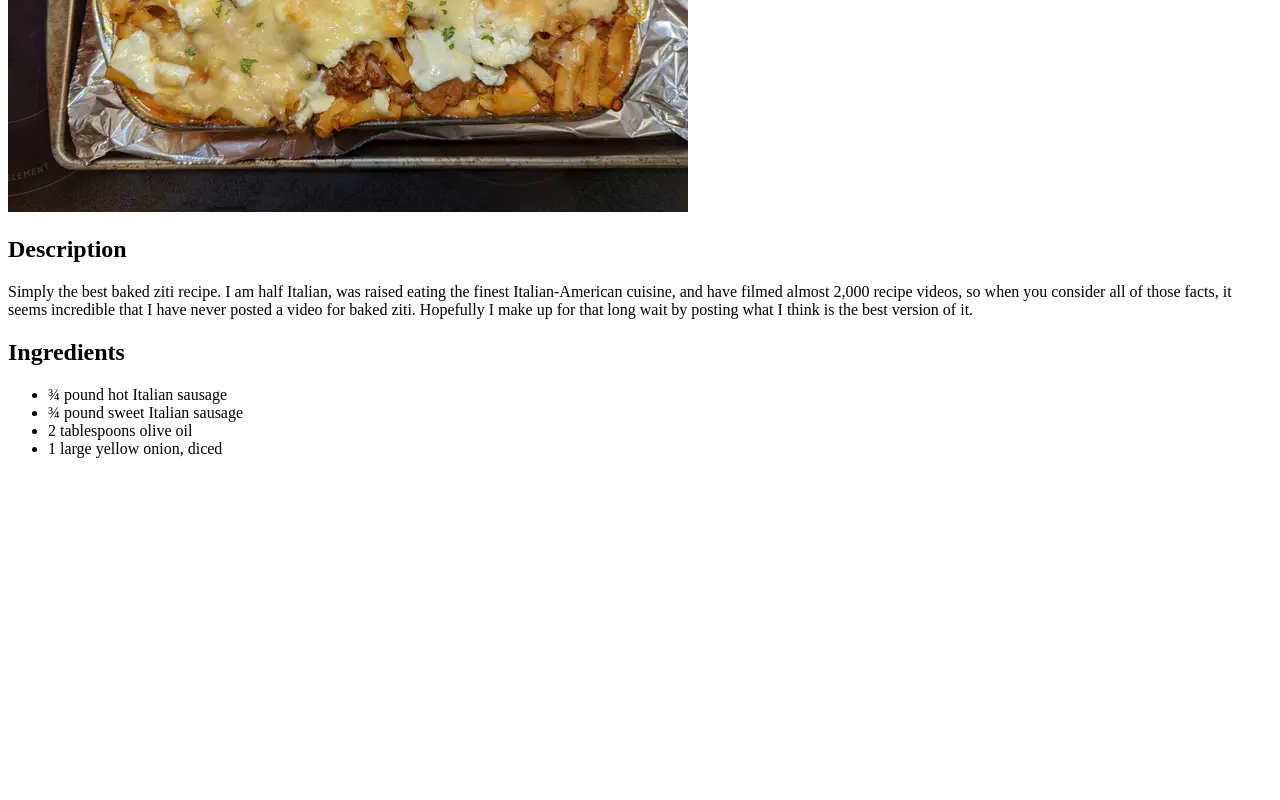
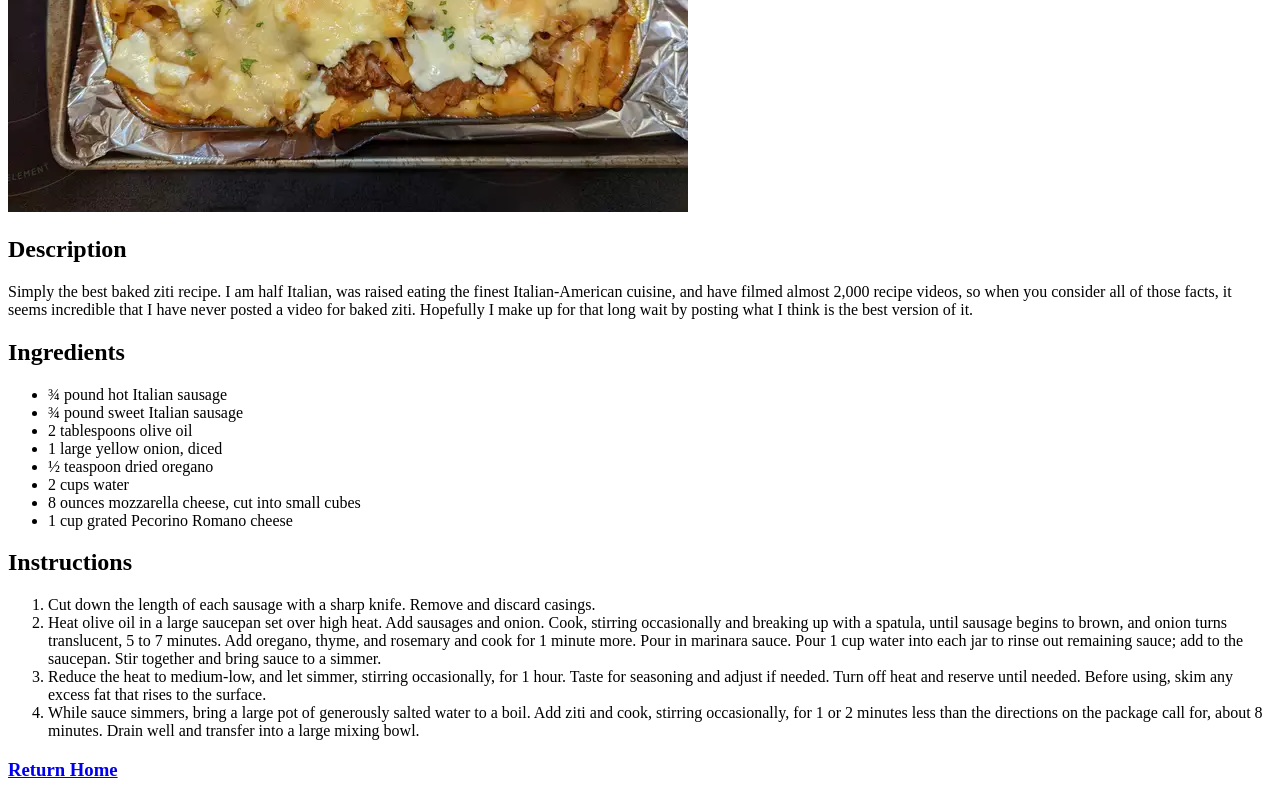
Before and after one commit to j-rodri/odin-recipes, a plain HTML site: page recipes/baked-ziti.html in a window 1280 px wide. Shown: the part 380-1180 px from the top of the page. Before the commit the page ends 854 px from the top, so only its background shows below. Drawn offline with Linux system fonts and the light colour scheme.

```diff
--- a/recipes/baked-ziti.html
+++ b/recipes/baked-ziti.html
@@ -9,7 +9,7 @@
 <body>
     <h1>Baked Ziti Recipe</h1>
 
-    <img src="ziti.jpg">
+    <img src="food-pictures/ziti.jpg">
 
     <h2>Description</h2>
 
@@ -28,6 +28,47 @@
         <li>¾ pound sweet Italian sausage</li>
         <li>2 tablespoons olive oil</li>
         <li>1 large yellow onion, diced</li>
+        <li>½ teaspoon dried oregano</li>
+        <li>2 cups water</li>
+        <li>8 ounces mozzarella cheese, cut into small cubes</li>
+        <li>1 cup grated Pecorino Romano cheese</li>
     </ul>
+
+    <h2>Instructions</h2>
+
+    <ol>
+        <li>
+            Cut down the length of each sausage with a sharp knife.
+            Remove and discard casings.
+        </li>
+
+        <li>
+            Heat olive oil in a large saucepan set over high heat. Add
+            sausages and onion. Cook, stirring occasionally and breaking
+            up with a spatula, until sausage begins to brown, and onion turns
+            translucent, 5 to 7 minutes. Add oregano, thyme, and rosemary and
+            cook for 1 minute more. Pour in marinara sauce. Pour 1 cup water
+            into each jar to rinse out remaining sauce;
+            add to the saucepan. Stir together and bring sauce to a simmer.
+        </li>
+
+        <li>
+            Reduce the heat to medium-low, and let simmer, stirring
+            occasionally, for 1 hour. Taste for seasoning and adjust
+            if needed. Turn off heat and reserve until needed. Before
+            using, skim any excess fat that rises to the surface.
+        </li>
+
+        <li>
+            While sauce simmers, bring a large pot of generously salted
+            water to a boil. Add ziti and cook, stirring occasionally,
+            for 1 or 2 minutes less than the directions on the package
+            call for, about 8 minutes. Drain well and transfer into a
+            large mixing bowl.
+        </li>
+
+    </ol>
+
+    <h3><a href="../index.html">Return Home</a></h3>
 </body>
 </html>
```
Also changed, not shown: index.html (+1 -0 lines), recipes/snowballs.html (added, +25 -0 lines), recipes/food-pictures/snowball.jpg (added), recipes/food-pictures/ziti.jpg (renamed from recipes/ziti.jpg).
